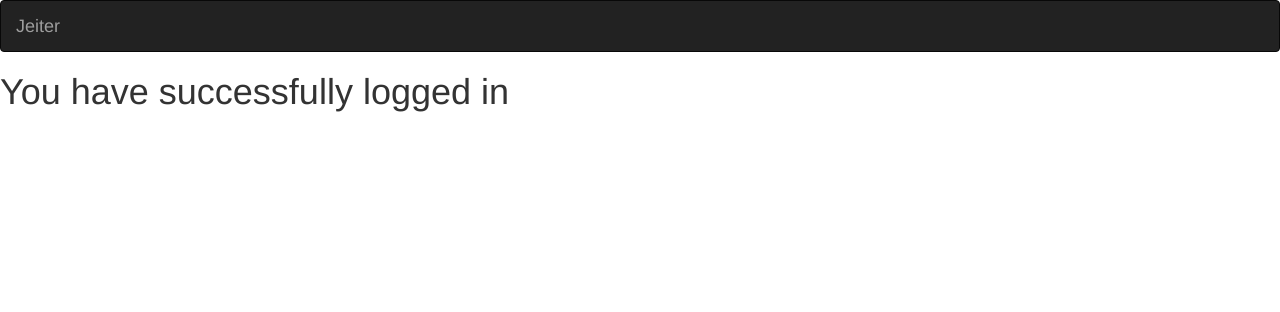
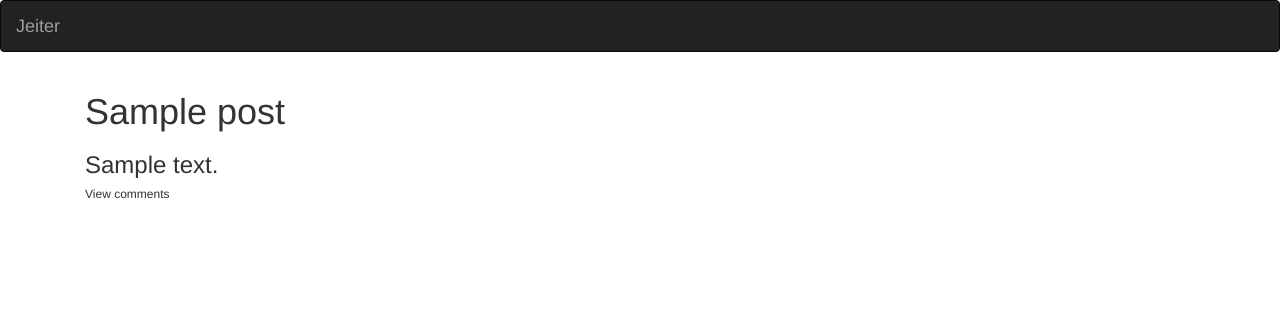
Before and after one commit to JeremyKimotho/blogs, a Flask app: template app/templates/index.html in a window 1280 px wide. Shown: the top 312 px of the page. Run offline with Flask 2, Linux system fonts and the light colour scheme; tables that the repository leaves empty hold one stand-in row (values such as "Sample post"); the template is opened without the code that fills it: values that come from a table or form of the project are taken from there, most other values are stand-ins (such as "Sample title", 1, 10 or a date in 2020); some libraries are stand-ins or nearby versions.

Commit message:
posts are now viewable

```diff
--- a/app/templates/index.html
+++ b/app/templates/index.html
@@ -9,7 +9,7 @@
     <title>Jeiter</title>
   </head>
   <body>
-    <h1>You have successfully logged in</h1>
+    {{macro.displayPosts(posts)}}
   </body>
 </html>
 {% endblock %}
--- a/app/templates/macros.html
+++ b/app/templates/macros.html
@@ -0,0 +1,11 @@
+{% macro displayPosts(posts) %}
+{% for post in posts %}
+<div class="container">
+  <div class="col-xs-12 col-sm-4 col-md-12 col-lg-12">
+    <h1>{{post.title}}</h1>
+    <h3>{{post.body}}</h3>
+    <h6>View comments</h6>
+  </div>
+</div>
+{% endfor %}
+{% endmacro %}
--- a/app/templates/navbar.html
+++ b/app/templates/navbar.html
@@ -13,12 +13,13 @@
       <div class='navbar-collapse collapse'>
         {% if current_user.is_authenticated %}
         <ul class='nav navbar-nav navbar-right'>
-          <li><a href="{{url_for('main.profile_user', uname=current_user.username, id=current_user.id)}}">{{current_user.username}}</a></li>
+          <li><a href="{{url_for('main.profile_user', uname=current_user.username, id=current_user.id)}}">{{current_user.username|upper}}</a></li>
           <li style='color:white;'><a href="{{url_for('auth.logout')}}">Log Out</a></li>
         </ul>
         {% endif %}
         {% if current_user.username == 'master' %}
         <ul class='nav navbar-nav navbar-right'>
+          <li><a href="{{url_for('main.write_post')}}">New Blog Post</a></li>
           <li><a href="{{url_for('main.profile_admin', uname=current_user.username, id=current_user.id)}}">Admin Settings</a></li>
         </ul>
         {% endif %}
```
Also changed, not shown: app/templates/new_post.html (added, +10 -0 lines).
